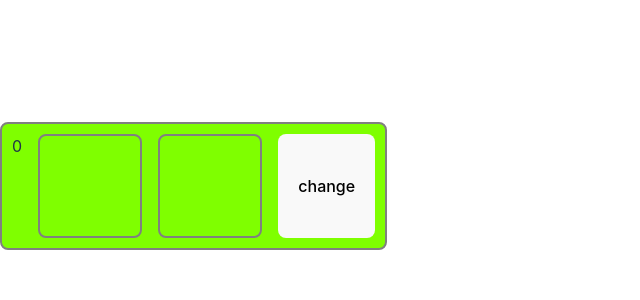
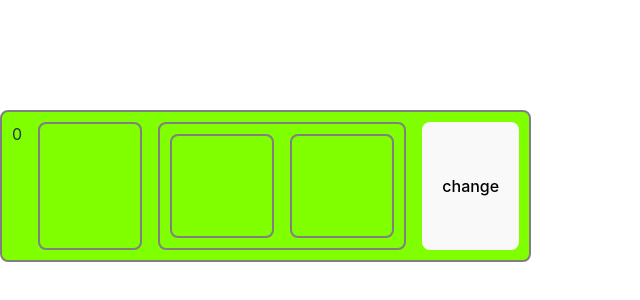
Before and after one commit to hheimerd/react-memo-demo, a React (Vite) app: page / in a window 1280 px wide. Shown: the part 214-514 px from the top of the page, without its empty margins (0-640 px from the left). Built offline with nearby package versions, Linux system fonts and the light colour scheme.

Commit message:
With memo

```diff
--- a/src/main.jsx
+++ b/src/main.jsx
@@ -1,34 +1,41 @@
-import React, {useState, useMemo} from 'react';
+/* eslint-disable react/prop-types */
+import React, {useState, useMemo, memo} from 'react';
 import cn from 'classnames'
 import ReactDOM from 'react-dom/client'
 import './index.css'
 
-function useRerenderColorClass() {
-    let className = 'red';
-    useMemo(() => className = 'green', []);
-
-    return className;
-}
 
 function CompRoot() {
     const [changeable, setChangeable] = useState(0);
-    const unchagneable = 0;
-
-    const className = useRerenderColorClass()
+    const unchangeable = 0;
 
     return (
-        <div className={cn(className, 'block')}>
+        <ColoredBlock>
             {changeable}
             <PureComponent prop={changeable}/>
-            <PureComponent prop={unchagneable}/>
+            <MemoComponent unchangeable={unchangeable}/>
             <button onClick={() => setChangeable(changeable + 1)}>change</button>
-        </div>
+        </ColoredBlock>
     )
 }
 
+const MemoComponent = memo(({unchangeable}) => {
+    return (
+        <ColoredBlock>
+            <PureComponent prop={unchangeable}/>
+            <PureComponent prop={unchangeable}/>
+        </ColoredBlock>
+    )
+})
+MemoComponent.displayName = 'MemoComponent';
+
 function PureComponent() {
-    const className = useRerenderColorClass()
-    return <div className={cn(className, 'block')}></div>
+    return <ColoredBlock></ColoredBlock>
+}
+
+function ColoredBlock(props) {
+    const className = useBlockClassName()
+    return <div {...props} className={cn(className, props.className)}></div>
 }
 
 ReactDOM.createRoot(document.getElementById('root')).render(
@@ -36,3 +43,12 @@ ReactDOM.createRoot(document.getElementById('root')).render(
         <CompRoot />
     </React.StrictMode>,
 )
+
+
+
+function useBlockClassName() {
+    let className = 'red';
+    useMemo(() => className = 'green', []);
+
+    return cn(className, 'block');
+}
```
